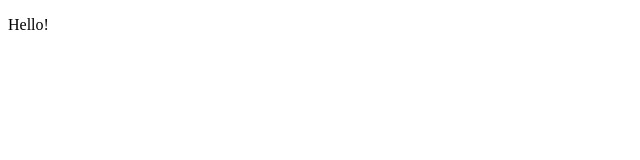
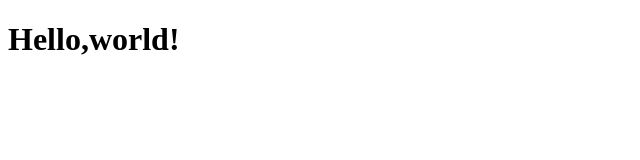
Before and after one commit to Enkhe95/rsschool-cv, a plain HTML site: page index.html in a window 1280 px wide. Shown: the whole page, without its empty margins (0-640 px from the left). Drawn offline with Linux system fonts and the light colour scheme.

Commit message:
fix: change html file

```diff
--- a/index.html
+++ b/index.html
@@ -6,7 +6,6 @@
     <meta name="viewport" content="width=device-width, initial-scale=1.0">
     <title>Document</title>
 </head>
-<body> <p>Hello!</p>
-
+<body> <h1>Hello,world!</h1>
 </body>
 </html>
--- a/stule.css
+++ b/stule.css
@@ -1,3 +1,3 @@
-p {
+h1 {
     color:red;
 }
```
